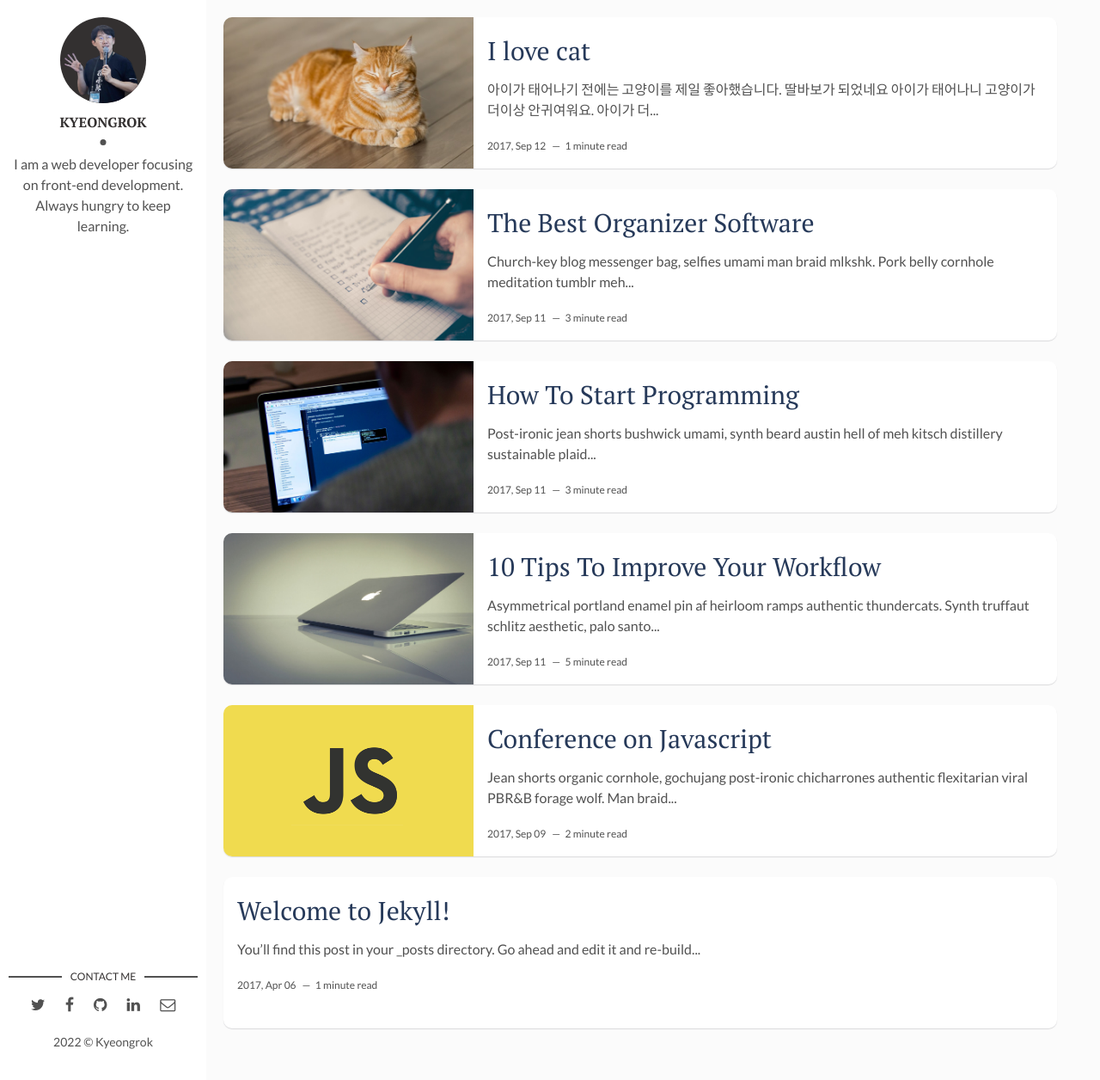
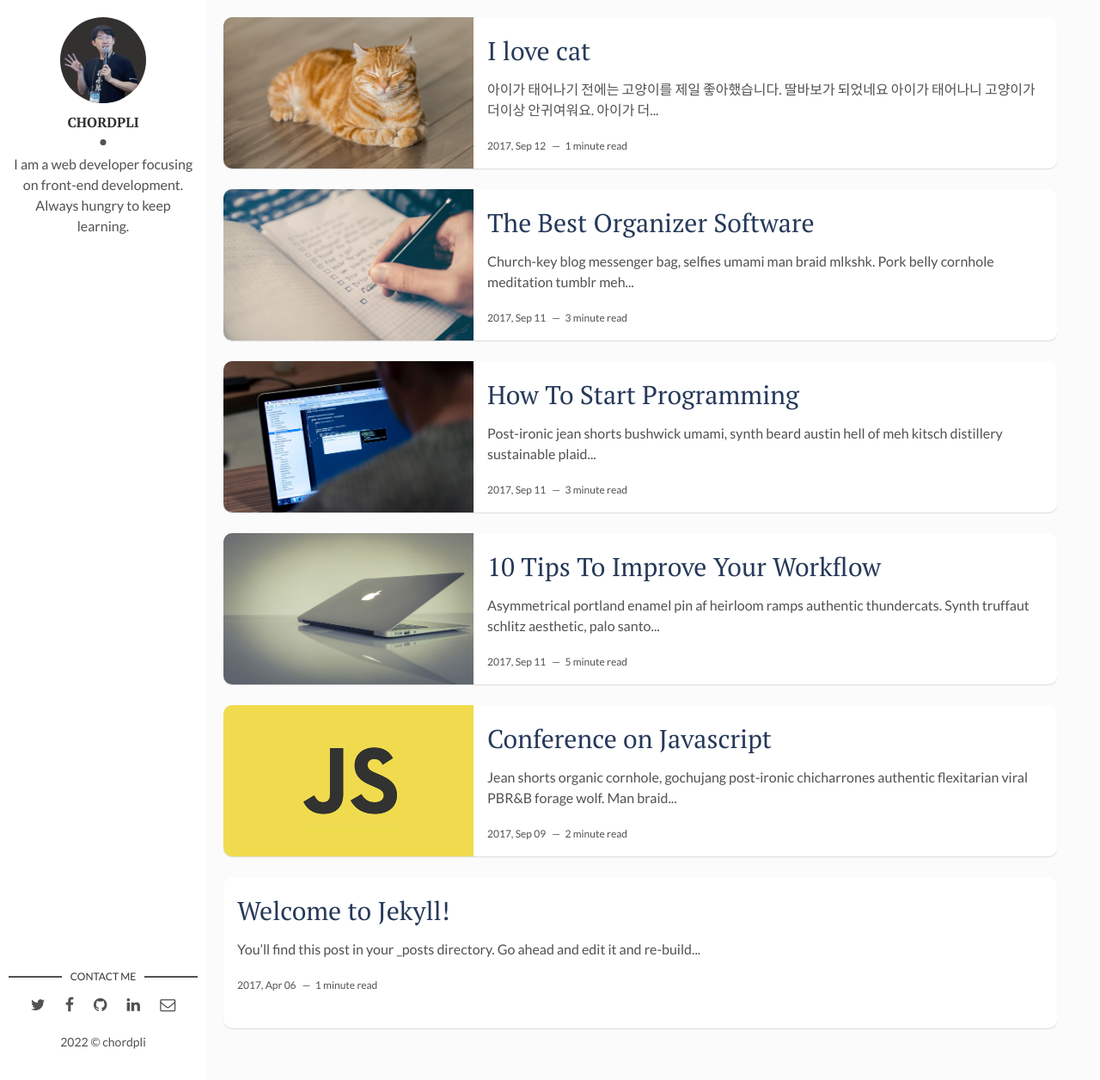
Before and after one commit to chordpli/chordpli.github.io, a Jekyll site: the page built from index.html, in a window 1280 px wide and 1256 px high. Shown: the whole window at 86% size. Built offline with Jekyll 4.4.1, drawn with Linux system fonts in a browser that asks for light colours; the list of posts is cut into pages by our own code.

Commit message:
feat: setting

```diff
--- a/_config.yml
+++ b/_config.yml
@@ -1,20 +1,20 @@
-title: 김경록 백엔드 개발자의 블로그
+title: Chord, Play, List Blog
 description: > # this means to ignore newlines until "baseurl:"
   Write an awesome description for your new site here. You can edit this
   line in _config.yml. It will appear in your document head meta (for
   Google search results) and in your feed.xml site description.
 # permalink: ':title/'
-baseurl: "/gitblog3" # the subpath of your site, e.g. /blog
-url: "https://kyeongrok.github.io" # the base hostname & protocol for your site, e.g. http://example.com
+baseurl: "/chordpli.github.io" # the subpath of your site, e.g. /blog
+url: "https://chordpli.github.io" # the base hostname & protocol for your site, e.g. http://example.com
 site-twitter: #if your site has a twitter account, enter it here
 
 # Author Settings
-author: Kyeongrok # add your name
+author: chordpli # add your name
 author-img: 1642243.png # add your photo
 about-author: I am a web developer focusing on front-end development. Always hungry to keep learning. # add description
 social-twitter: # add your Twitter handle
 social-facebook: # add your Facebook handle
-social-github: kyeongrok # add your Github handle
+social-github: chordpli # add your Github handle
 social-linkedin: # add your Linkedin handle
 social-email: # add your Email address
 
```
